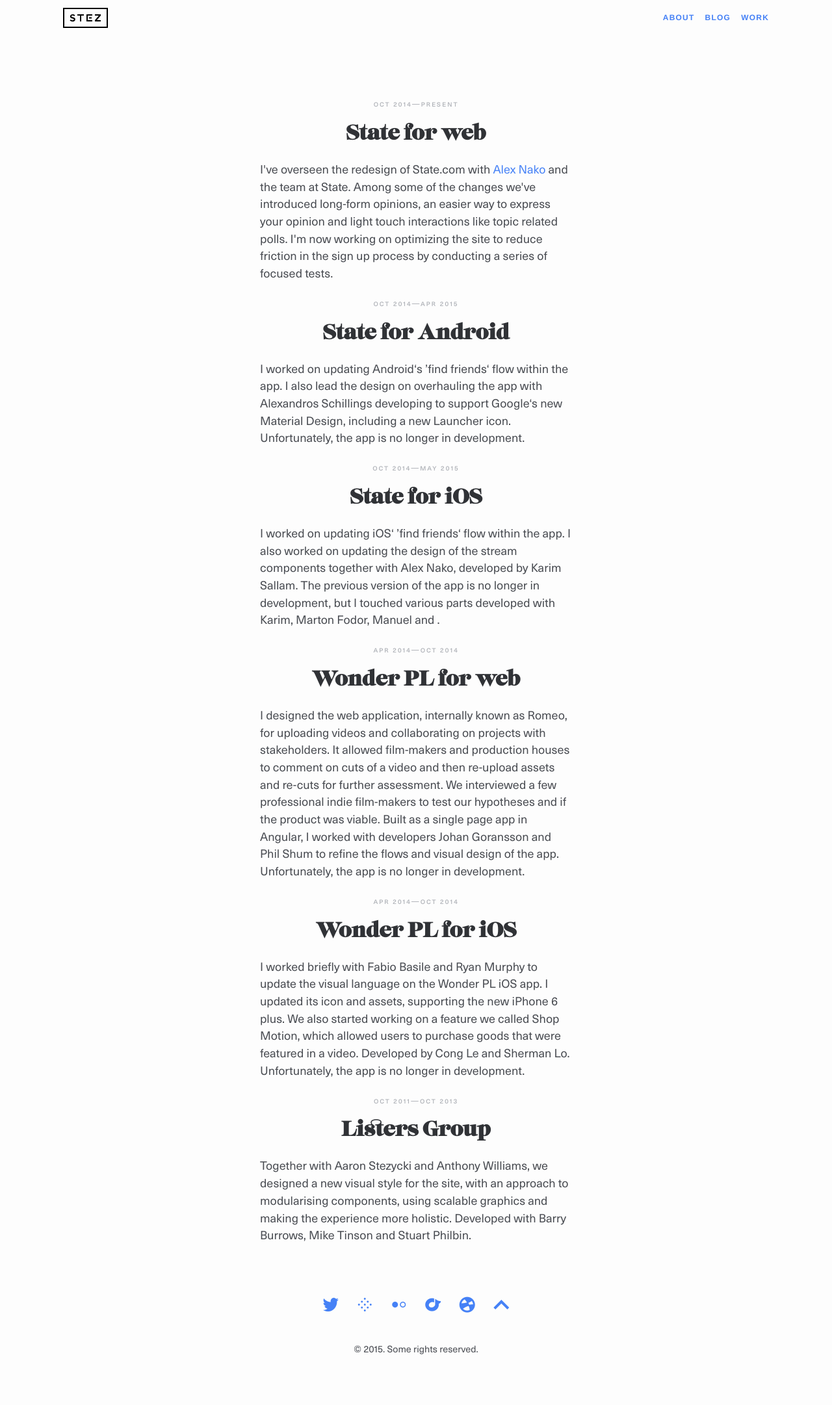
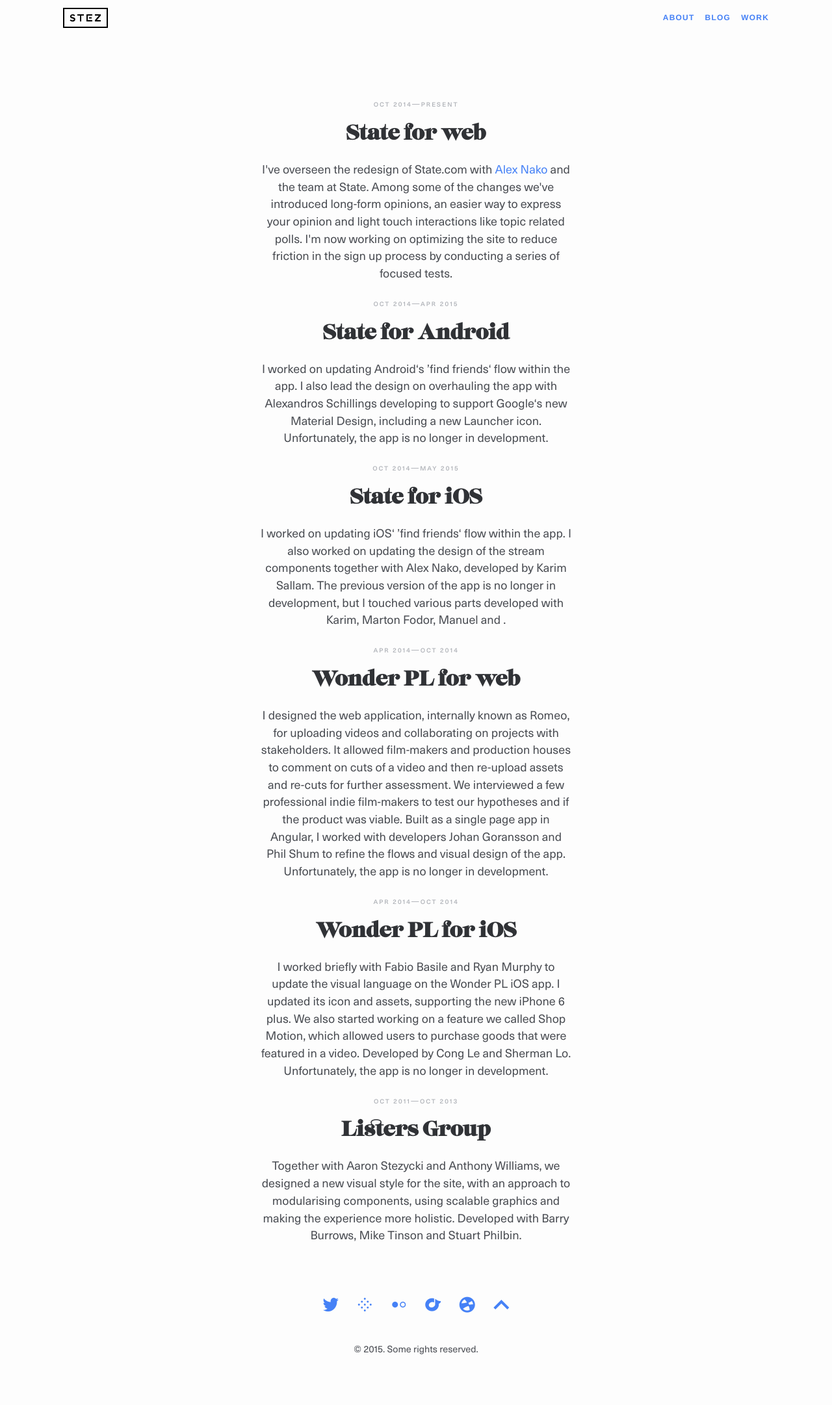
Before and after one commit to mr-stezz/mr-stezz.github.io, a Jekyll site: the page built from index.html, in a window 1280 px wide. Shown: the whole page at 65% size. Built offline with Jekyll 4.4.1, drawn with Linux system fonts in a browser that asks for light colours; Markdown is read by kramdown in place of the engine named in the settings; the list of posts is cut into pages by our own code.

Commit message:
Center all body copy

```diff
--- a/index.html
+++ b/index.html
@@ -6,31 +6,31 @@
   <section class="text-col">
     <p class="heading  page-subtitle  no-spacing  t--center">Oct 2014&mdash;Present</p>
     <h2 class="heading  alpha  page-title">State for web</h2>
-    <p>I've overseen the redesign of State.com with <a href="https://twitter.com/alexnako" title="Product Designer, Alex Nako">Alex Nako</a> and the team at State. Among some of the changes we've introduced long-form opinions, an easier way to express your opinion and light touch interactions like topic related polls. I'm now working on optimizing the site to reduce friction in the sign up process by conducting a series of focused tests.</p>
+    <p class="t--center">I've overseen the redesign of State.com with <a href="https://twitter.com/alexnako" title="Product Designer, Alex Nako">Alex Nako</a> and the team at State. Among some of the changes we've introduced long-form opinions, an easier way to express your opinion and light touch interactions like topic related polls. I'm now working on optimizing the site to reduce friction in the sign up process by conducting a series of focused tests.</p>
   </section>
   <section class="text-col">
     <p class="heading  page-subtitle  no-spacing  t--center">Oct 2014&mdash;Apr 2015</p>
     <h2 class="heading  alpha  page-title">State for Android</h2>
-    <p>I worked on updating Android&lsquo;s &rsquo;find friends&lsquo; flow within the app. I also lead the design on overhauling the app with Alexandros Schillings developing to support Google&lsquo;s new Material Design, including a new Launcher icon. Unfortunately, the app is no longer in development.</p>
+    <p class="t--center">I worked on updating Android&lsquo;s &rsquo;find friends&lsquo; flow within the app. I also lead the design on overhauling the app with Alexandros Schillings developing to support Google&lsquo;s new Material Design, including a new Launcher icon. Unfortunately, the app is no longer in development.</p>
   </section>
   <section class="text-col">
     <p class="heading  page-subtitle  no-spacing  t--center">Oct 2014&mdash;May 2015</p>
     <h2 class="heading  alpha  page-title">State for iOS</h2>
-    <p>I worked on updating iOS&lsquo; &rsquo;find friends&lsquo; flow within the app. I also worked on updating the design of the stream components together with Alex Nako, developed by Karim Sallam. The previous version of the app is no longer in development, but I touched various parts developed with Karim, Marton Fodor, Manuel and .</p>
+    <p class="t--center">I worked on updating iOS&lsquo; &rsquo;find friends&lsquo; flow within the app. I also worked on updating the design of the stream components together with Alex Nako, developed by Karim Sallam. The previous version of the app is no longer in development, but I touched various parts developed with Karim, Marton Fodor, Manuel and .</p>
   </section>
   <section class="text-col">
     <p class="heading  page-subtitle  no-spacing  t--center">Apr 2014&mdash;Oct 2014</p>
     <h2 class="heading  alpha  page-title">Wonder PL for web</h2>
-    <p>I designed the web application, internally known as Romeo, for uploading videos and collaborating on projects with stakeholders. It allowed film-makers and production houses to comment on cuts of a video and then re-upload assets and re-cuts for further assessment. We interviewed a few professional indie film-makers to test our hypotheses and if the product was viable. Built as a single page app in Angular, I worked with developers Johan Goransson and Phil Shum to refine the flows and visual design of the app. Unfortunately, the app is no longer in development.</p>
+    <p class="t--center">I designed the web application, internally known as Romeo, for uploading videos and collaborating on projects with stakeholders. It allowed film-makers and production houses to comment on cuts of a video and then re-upload assets and re-cuts for further assessment. We interviewed a few professional indie film-makers to test our hypotheses and if the product was viable. Built as a single page app in Angular, I worked with developers Johan Goransson and Phil Shum to refine the flows and visual design of the app. Unfortunately, the app is no longer in development.</p>
   </section>
   <section class="text-col">
     <p class="heading  page-subtitle  no-spacing  t--center">Apr 2014&mdash;Oct 2014</p>
     <h2 class="heading  alpha  page-title">Wonder PL for iOS</h2>
-    <p>I worked briefly with Fabio Basile and Ryan Murphy to update the visual language on the Wonder PL iOS app. I updated its icon and assets, supporting the new iPhone 6 plus. We also started working on a feature we called Shop Motion, which allowed users to purchase goods that were featured in a video. Developed by Cong Le and Sherman Lo. Unfortunately, the app is no longer in development.</p>
+    <p class="t--center">I worked briefly with Fabio Basile and Ryan Murphy to update the visual language on the Wonder PL iOS app. I updated its icon and assets, supporting the new iPhone 6 plus. We also started working on a feature we called Shop Motion, which allowed users to purchase goods that were featured in a video. Developed by Cong Le and Sherman Lo. Unfortunately, the app is no longer in development.</p>
   </section>
   <section class="text-col">
     <p class="heading  page-subtitle  no-spacing  t--center">Oct 2011&mdash;Oct 2013</p>
     <h2 class="heading  alpha  page-title">Listers Group</h2>
-    <p>Together with Aaron Stezycki and Anthony Williams, we designed a new visual style for the site, with an approach to modularising components, using scalable graphics and making the experience more holistic. Developed with Barry Burrows, Mike Tinson and Stuart Philbin.</p>
+    <p class="t--center">Together with Aaron Stezycki and Anthony Williams, we designed a new visual style for the site, with an approach to modularising components, using scalable graphics and making the experience more holistic. Developed with Barry Burrows, Mike Tinson and Stuart Philbin.</p>
   </section>
 </main>
```
